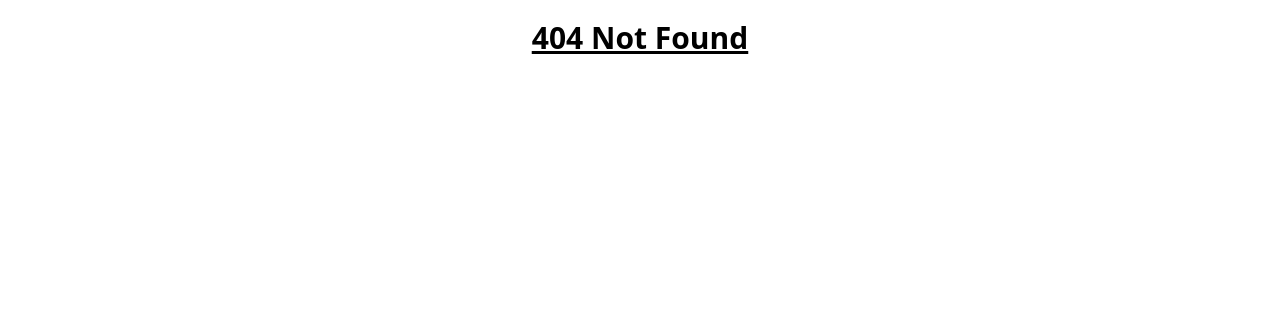
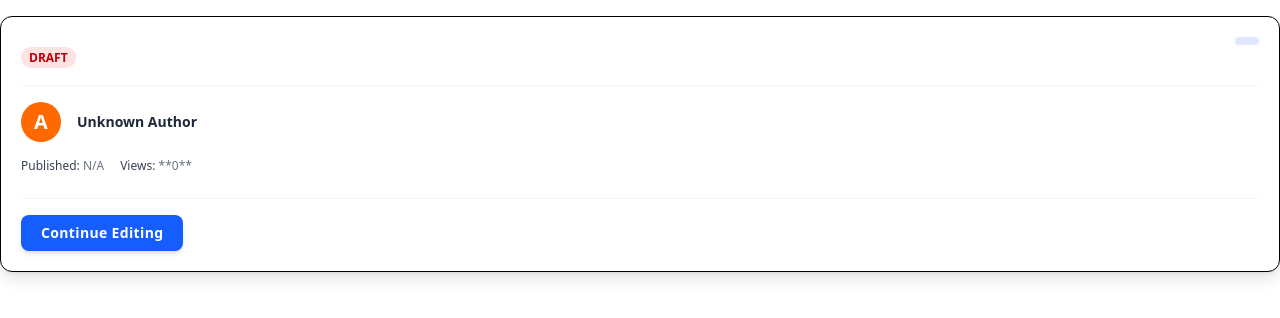
Before and after one commit to Utkarshende/mini-blog, a React (Vite) app in the folder client/: page /blogcard in a window 1280 px wide. Before the commit this address had no page. Shown: the top 318 px of the page. Built offline with nearby package versions, Linux system fonts and the light colour scheme.

Commit message:
Fix : New blog path-/blogs/posts

```diff
--- a/client/src/components/BlogCard.jsx
+++ b/client/src/components/BlogCard.jsx
@@ -1,5 +1,18 @@
-import React from 'react'
+import React from 'react';
 import { Link } from 'react-router';
+
+const safeDateFormatter = (dateInput, options = { year: 'numeric', month: 'short', day: 'numeric' }) => {
+    if (!dateInput) {
+        return 'N/A';
+    }
+    const dateObject = new Date(dateInput);
+
+    if (isNaN(dateObject.getTime())) {
+        return 'Invalid Date';
+    }
+
+    return dateObject.toLocaleString('en-US', options);
+};
 
 function BlogCard({
     title,
@@ -9,54 +22,89 @@ function BlogCard({
     status,
     category,
     slug,
-    viewCount
+    // Add default value assignment for viewCount
+    viewCount = 0, // <--- FIX 1: Provide a default value
+    description
 }) {
+    const safeStatus = status || 'draft';
+    const isPublished = safeStatus === 'published';
+
+    const publishedDate = safeDateFormatter(publishedAt);
+
+    const updatedDate = safeDateFormatter(updatedAt, {
+        year: 'numeric',
+        month: 'short',
+        day: 'numeric',
+        hour: '2-digit',
+        minute: '2-digit'
+    });
+
+    const showUpdated = updatedAt && publishedAt &&
+                        new Date(updatedAt).getTime() > new Date(publishedAt).getTime();
+
+    const buttonClasses = isPublished
+        ? 'bg-gray-700 hover:bg-gray-800'
+        : 'bg-blue-600 hover:bg-blue-700';
+
     return (
-        <div className='border p-4 my-4 rounded-md relative shadow-md hover:shadow-lg transition-shadow'>
-            <h2 className='text-xl font-bold mb-2'>
-                {status !== "published" ? (
-                    <span className='mr-2 text-sm text-red-500 bg-red-100 px-2 py-1 rounded-full font-semibold'>
-                        {status.toUpperCase()}
+        <div className='
+            border p-5 my-4 rounded-xl relative shadow-lg hover:shadow-xl transition-all duration-300 bg-white
+        '>
+            <span className='absolute top-5 right-5 bg-indigo-100 px-3 py-1 rounded-full text-indigo-700 text-xs font-semibold tracking-wider'>
+                {category}
+            </span>
+
+            <h2 className='text-xl font-extrabold text-gray-900 mb-2 pr-20'>
+                {!isPublished && (
+                    <span className='mr-2 text-xs text-red-700 bg-red-100 px-2 py-0.5 rounded-full font-bold uppercase'>
+                        {safeStatus.toUpperCase()}
                     </span>
-                ) : null}
+                )}
                 {title}
             </h2>
 
-            <div className='flex items-center gap-4 my-2'>
-                <div className='flex items-center text-xl font-semibold justify-center bg-orange-500 w-[40px] h-[40px] text-white rounded-full' >
-                    {author.name.substring(0, 1)}
+            {description && (
+                <p className='text-base text-gray-600 mt-2 mb-4'>
+                    {description}
+                </p>
+            )}
+
+            <hr className='border-gray-100 my-4' />
+
+            <div className='flex items-center gap-4 mb-4'>
+                <div className='flex items-center text-xl font-semibold justify-center bg-orange-500 w-10 h-10 text-white rounded-full' >
+                    {author?.name?.substring(0, 1) || 'A'}
                 </div>
                 <div>
-                    <p className='font-medium'>{author.name}</p>
-                    <p className='text-sm text-gray-500'>{author.email}</p>
+                    <p className='font-semibold text-gray-800 text-sm'>{author?.name || 'Unknown Author'}</p>
+                    <p className='text-xs text-gray-500'>{author?.email}</p>
                 </div>
             </div>
 
-            <p className='text-sm mt-2 text-gray-600'>
-                Published On: {new Date(publishedAt || updatedAt).toLocaleString()},
-                Read By: {viewCount}
-            </p>
-            <span className='absolute top-4 right-4 bg-gray-200 px-3 py-1
-            rounded-md text-gray-700 text-xs font-semibold'>
-                {category}
-            </span>
+            <div className='text-xs text-gray-500 flex flex-wrap gap-x-4 gap-y-1 mt-4'>
+                <p>
+                    <span className='font-medium text-gray-700'>Published:</span> {publishedDate}
+                </p>
+                {showUpdated && (
+                    <p className='text-sm text-green-600 font-semibold flex items-center gap-1'>
+                        <svg xmlns="http://www.w3.org/2000/svg" viewBox="0 0 20 20" fill="currentColor" className="w-4 h-4">
+                            <path fillRule="evenodd" d="M10 18a8 8 0 1 0 0-16 8 8 0 0 0 0 16ZM9.5 7.7a.75.75 0 0 1 1.5 0v4.866l1.986-1.144a.75.75 0 1 1 .75 1.298l-3.25 1.875a.75.75 0 0 1-1.125-.65V7.7Z" clipRule="evenodd" />
+                        </svg>
+                        Last Updated: {updatedDate}
+                    </p>
+                )}
+                <p>
+                    <span className='font-medium text-gray-700'>Views:</span> **{viewCount.toLocaleString()}** {/* Safe now because viewCount defaults to 0 */}
+                </p>
+            </div>
 
-            <div className='mt-4 pt-2 border-t border-gray-100'>
-                {status === "published" ? (
-                    <Link
-                        className='inline-block bg-gray-700 text-white px-4 py-2 rounded text-sm hover:bg-gray-800 transition-colors'
-                        to={`/blog/${slug}`}
-                    >
-                        Read More
-                    </Link>
-                ) : (
-                    <Link
-                        className='inline-block bg-blue-600 text-white px-4 py-2 rounded text-sm hover:bg-blue-700 transition-colors'
-                        to={`/edit/${slug}`}
-                    >
-                        Edit
-                    </Link>
-                )}
+            <div className='mt-6 pt-4 border-t border-gray-100'>
+                <Link
+                    className={`inline-block text-white px-5 py-2 rounded-lg text-sm font-semibold tracking-wide shadow-md transition-colors ${buttonClasses}`}
+                    to={isPublished ? `/blog/${slug}` : `/edit/${slug}`}
+                >
+                    {isPublished ? 'Read Article' : 'Continue Editing'}
+                </Link>
             </div>
         </div>
     );
--- a/client/src/components/Navbar.jsx
+++ b/client/src/components/Navbar.jsx
@@ -21,8 +21,11 @@ function Navbar() {
                         <Link to="/new" className="hover:text-indigo-200 transition-colors">
                             New Blog
                         </Link>
-                        <Link to="/myposts" className="hover:text-indigo-200 transition-colors">
+                        <Link to="/blogs/myposts" className="hover:text-indigo-200 transition-colors">
                             My Posts
+                        </Link>
+                        <Link to="/blogcard" className="hover:text-indigo-200 transition-colors">
+                           Blog Card
                         </Link>
                     </>
                 )}
--- a/client/src/main.jsx
+++ b/client/src/main.jsx
@@ -8,6 +8,8 @@ import EditBlog from './views/EditBlog.jsx'
 import ReadBlog from './views/ReadBlog.jsx'
 import Login from './views/Login.jsx'
 import Signup from './views/Signup.jsx'
+import MyPost from './views/MyPost.jsx'
+import BlogCard from './components/BlogCard.jsx'
 
 createRoot(document.getElementById('root')).render(
   <BrowserRouter>
@@ -18,8 +20,10 @@ createRoot(document.getElementById('root')).render(
         <Route path="/blog/:slug" element={<ReadBlog/>}/>
         <Route path="*"
         element={<h1 className='text-center mt-5'> 404 Not Found</h1>}/>
+        <Route path='/blogs/myposts' element={<MyPost/>}/>
         <Route path="/login" element={<Login/>}/>
         <Route path="/signup" element={<Signup/>}/>
+        <Route path="/blogcard" element={<BlogCard/>}/>
         </Routes>
   </BrowserRouter>
 )
--- a/client/src/views/MyPost.jsx
+++ b/client/src/views/MyPost.jsx
@@ -1,145 +1,54 @@
 import React, { useEffect, useState } from 'react';
+import axios from 'axios';
+import BlogCard from '../components/BlogCard.jsx';
+import Navbar from '../components/Navbar.jsx';
+import { getCurrentUser } from './../util.js';
 import toast, { Toaster } from 'react-hot-toast';
-// axios removed and replaced with mocked data for self-contained execution
 
-// --- Utility Functions ---
-
-/**
- * Mock utility function to simulate getting the current user.
- * In a real application, this would fetch user data from a token or session.
- */
-const getCurrentUser = () => {
-    // Mock user object for demonstration purposes.
-    // In a real app, this would be retrieved from localStorage or session.
-    // We mock it to ensure the component can render the 'My Posts' section.
-    return {
-        id: 'user-12345',
-        name: 'Jane Doe',
-        email: 'jane.doe@example.com'
-    };
-};
-
-// --- Components ---
-
-/**
- * Basic Navbar Component (Mocked for single-file environment).
- */
-const Navbar = () => {
-    return (
-        <header className='py-4 border-b border-gray-200'>
-            <div className='flex justify-between items-center'>
-                <h2 className='text-xl font-semibold text-gray-800'>Blogging Platform</h2>
-                <span className='text-sm text-gray-500'>Welcome Back!</span>
-            </div>
-        </header>
-    );
-};
-
-/**
- * Renders a card for a single blog post.
- * (Simplified/Mocked for single-file environment)
- */
-const BlogCard = ({ title, content, author, status }) => {
-    const isDraft = status === 'draft';
-    const statusColor = isDraft ? 'bg-yellow-100 text-yellow-800' : 'bg-green-100 text-green-800';
-
-    // Truncate content for display
-    const truncatedContent = content.substring(0, 150) + '...';
-
-    return (
-        <div className='bg-white p-6 rounded-lg shadow-lg hover:shadow-xl transition duration-300 border border-gray-100'>
-            <div className={`inline-block px-3 py-1 text-xs font-medium rounded-full ${statusColor} mb-3`}>
-                {status.toUpperCase()}
-            </div>
-            <h3 className='text-xl font-bold text-gray-900 mb-2'>{title}</h3>
-            <p className='text-sm text-gray-600 mb-4'>{truncatedContent}</p>
-            <div className='flex justify-between items-center text-xs text-gray-400'>
-                <span>Author: {author?.name || 'Unknown'}</span>
-                {isDraft ? (
-                    <button className='text-sm text-indigo-600 hover:text-indigo-800 font-medium'>
-                        Edit Draft
-                    </button>
-                ) : (
-                    <span>Published</span>
-                )}
-            </div>
-        </div>
-    );
-};
-
-
-// --- Main View Component ---
-
-function MyPosts() {
+function MyPost() {
     const [user, setUser] = useState(null);
     const [blogs, setBlogs] = useState([]);
     const [isLoading, setIsLoading] = useState(true);
-
-    // Mock API response data (simulating /blogs endpoint data)
-    const mockBlogData = [
-        {
-            _id: 'b1',
-            title: 'The Future of AI in Web Development',
-            content: 'Artificial intelligence is rapidly changing the landscape of front-end development, offering tools for automated code generation, design system maintenance, and predictive debugging. This shift empowers developers to focus on complex logic and user experience.',
-            author: { name: 'Jane Doe', email: 'jane.doe@example.com' },
-            status: 'published',
-            category: 'Tech',
-            viewCount: 150
-        },
-        {
-            _id: 'b2',
-            title: 'A Deep Dive into React Hooks',
-            content: 'Understanding useEffect dependencies is crucial for preventing infinite loops and ensuring optimal performance. We explore common pitfalls and best practices for writing clean, efficient custom hooks.',
-            author: { name: 'Jane Doe', email: 'jane.doe@example.com' },
-            status: 'draft',
-            category: 'Tech',
-            viewCount: 0
-        },
-        {
-            _id: 'b3',
-            title: 'Learning Tailwind CSS in a Weekend',
-            content: 'Tailwind CSS is a utility-first CSS framework that allows you to build modern designs quickly without ever leaving your HTML. This guide covers setup, utility classes, and custom configuration.',
-            author: { name: 'John Smith', email: 'john.smith@example.com' }, // This should be filtered out
-            status: 'published',
-            category: 'Design',
-            viewCount: 300
-        },
-    ];
+    const API_URL = import.meta.env.VITE_API_URL || 'http://localhost:8080';
 
     useEffect(() => {
-        const loggedInUser = getCurrentUser(); // Uses mock utility
+        const loggedInUser = getCurrentUser();
         setUser(loggedInUser);
 
         if (!loggedInUser) {
-            toast.error("You must be logged in to view your posts.");
+            window.location.href = "/login";
+            return;
+        }
+
+        const fetchMyBlogs = async () => {
+            setIsLoading(true);
+            const token = localStorage.getItem("token");
+            if (!token) {
                 setIsLoading(false);
                 return;
             }
 
-        const mockFetchMyBlogs = async () => {
-            setIsLoading(true);
+            try {
+                const url = `${API_URL}/blogs/myposts`;
+                const response = await axios.get(url, {
+                    headers: {
+                        Authorization: `Bearer ${token}`
+                    }
+                });
 
-            // Simulate API latency
-            await new Promise(resolve => setTimeout(resolve, 500));
-
-            try {
-                // Client-side filtering logic, matching the original file's intent
-                const userBlogs = mockBlogData.filter(blog => blog.author.email === loggedInUser.email);
-
-                setBlogs(userBlogs);
+                // Assuming the API returns a list of blogs/drafts
+                setBlogs(response.data.data);
             } catch (error) {
-                // Should not happen with mock data, but kept for structure
-                console.error("Error fetching my blogs:", error);
-                toast.error("Failed to load your posts.");
+                console.error("Error fetching user's blogs:", error);
+                toast.error(error.response?.data?.message || "Failed to load your posts.");
             } finally {
                 setIsLoading(false);
             }
         };
 
-        mockFetchMyBlogs();
+        fetchMyBlogs();
 
     }, []);
-
 
     if (isLoading) {
         return (
@@ -150,44 +59,34 @@ function MyPosts() {
         );
     }
 
-    // After loading, check if the user is present (important for the toast)
-    if (!user) {
+    if (blogs.length === 0) {
         return (
             <div className='container mx-auto p-4 text-center'>
                 <Navbar />
-                <div className='mt-8 text-xl text-red-600'>
-                    Access Denied. Please log in to view this page.
+                <div className='mt-8 text-xl text-gray-600'>
+                    You haven't created any posts yet. <br/>
+                    <a href="/new" className="text-blue-500 hover:underline">Click here to create a new one.</a>
                 </div>
             </div>
         );
     }
 
-    if (blogs.length === 0) {
-        return (
-            <div className='container mx-auto p-4 text-center'>
-                <Navbar />
-                <h1 className='text-3xl font-bold mb-8 text-gray-800'>My Posts (Drafts & Published)</h1>
-                <div className='mt-8 text-xl text-gray-600'>
-                    You haven't created any posts yet.
-                </div>
-            </div>
-        );
-    }
-
-
     return (
         <div>
+            <Navbar />
             <div className='container mx-auto p-4'>
-                <Navbar />
-                <h1 className='text-3xl font-bold mb-8 text-gray-800'>My Posts (Drafts & Published)</h1>
-                <div className='grid grid-cols-1 md:grid-cols-2 lg:grid-cols-3 gap-6'>
+                <h1 className='text-3xl font-bold mb-6'>My Posts ({user?.name})</h1>
                 {
                     blogs.map((blog) => {
                         const {
                             _id,
                             title,
-                                content,
                             author,
+                            category,
+                            slug,
+                            updatedAt,
+                            publishedAt,
+                            viewCount,
                             status
                         } = blog;
 
@@ -195,18 +94,21 @@ function MyPosts() {
                             <BlogCard
                                 key={_id}
                                 title={title}
-                                    content={content}
                                 author={author}
-                                    status={status || "draft"}
+                                category={category}
+                                slug={slug}
+                                updatedAt={updatedAt}
+                                publishedAt={publishedAt}
+                                viewCount={viewCount}
+                                status={status}
                             />
                         );
                     })
                 }
-                </div>
             </div>
             <Toaster />
         </div>
     );
 }
 
-export default MyPosts;
+export default MyPost;
--- a/client/src/views/NewBlog.jsx
+++ b/client/src/views/NewBlog.jsx
@@ -46,7 +46,7 @@ function NewBlog() {
             if (response?.data?.success) {
                 toast.success("Blog created successfully and saved as a draft!");
                 setTimeout(() => {
-                    window.location.href = "/myposts";
+                    window.location.href = "/blogs/myposts";
                 }, 1500);
             }
         }
```
Also changed, not shown: 1 other file (tests, documents, lock files or other folders). Lines whose indentation alone changed are shown as unchanged.
